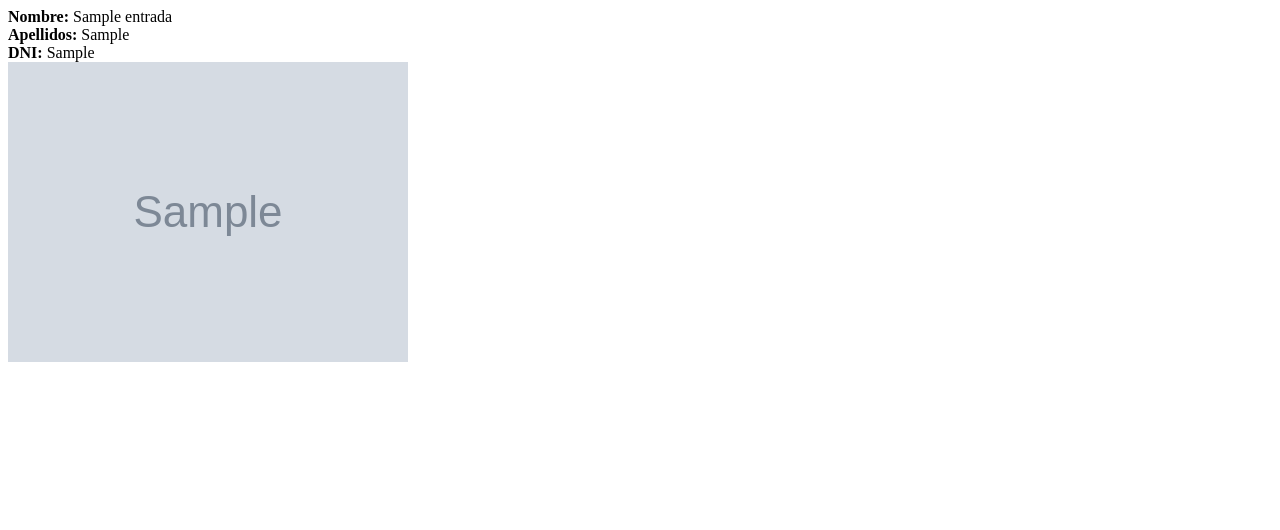
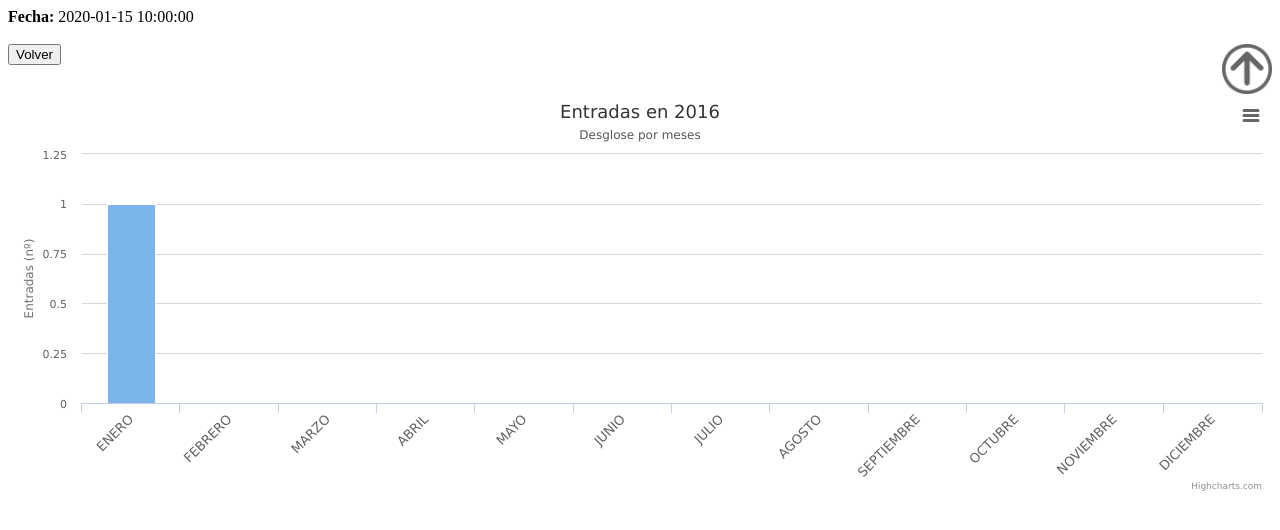
Before and after one commit to hermosilla7/Proyecto_6, a PHP site: page /clientes_entradas_admin.php?id=1 in a window 1280 px wide. Shown: the top 530 px of the page. Run offline with PHP 8.4, Linux system fonts and the light colour scheme; tables that the repository leaves empty or names only in its code hold one stand-in row (values such as "Sample post"); grey boxes marked "Sample" are stand-in pictures; some libraries are stand-ins or nearby versions.

Commit message:
entradas grafico

```diff
--- a/clientes_entradas_admin.php
+++ b/clientes_entradas_admin.php
@@ -1,39 +1,148 @@
 <?php
 	include 'conexion.proc.php';
 	$cliente_id = $_REQUEST['id'];
-	$consulta_usuarios = "SELECT * FROM entrada where cliente_id = $cliente_id";
-	$result_usuarios = mysqli_query($con, $consulta_usuarios);
+	$consulta_entradas = "SELECT * FROM entrada WHERE cliente_id = $cliente_id ORDER BY fecha DESC";
+	$result_entradas = mysqli_query($con, $consulta_entradas);
+    //total de visitas
+    $consulta_total_entradas = "SELECT COALESCE(count(id),0)  AS 'total' FROM entrada where cliente_id = $cliente_id";
+    $result_total_entradas = mysqli_query($con, $consulta_total_entradas);
+    $entrada_total = mysqli_fetch_array($result_total_entradas);
 
-if(mysqli_num_rows($result_usuarios)==0){
-	 echo '<b>No hay dato</b>';
+if(mysqli_num_rows($result_entradas)==0){
+	 echo '<b>No hay entradas</b>';
 
 	}else{
 
-	 $cliente=mysqli_fetch_array($result_usuarios);
-echo "<div class='clients'><b style='margin-top: 15px;'>Nombre:</b> ";
-                echo utf8_encode($cliente['nombre']);
-                echo "<br/>";
-                echo "<b>Apellidos:</b> ";
-                echo utf8_encode($cliente['apellidos']);
-                echo "<br/>";
-                echo "<b>DNI:</b> ";
-                echo utf8_encode($cliente['dni']);
-                echo "<br/>";
-                Imagen:
+	while ($entrada=mysqli_fetch_array($result_entradas)) {
+        echo "<div class='clients'><b style='margin-top: 15px;'>Fecha:</b> ";
+                echo utf8_encode($entrada['fecha']);
+                echo "<br/></div><br/>";
+     } ;
+ }
+ ?>
+ <button type="button" class="sign-btn" onclick="window.location.href='clientes_admin.php'">Volver</button>
+            <a href="#" class="crunchify-top"><img src ="img/btt.png" style="float: right;" width="50px" height="50px"></a>
+        </div>
+    </div>
 
-                    $fichero="img/$cliente[img]";
-                    $foto = $cliente['img'];
-                    echo "<div id='img'><img src='$fichero' class='small' id='myImg'></div></div></br>";
+<?php
+include 'config.inc.php';
 ?>
+<html>
+        <script type="text/javascript" src="https://ajax.googleapis.com/ajax/libs/jquery/1.8.2/jquery.min.js"></script>
+        <style type="text/css">
+${demo.css}
+        </style>
+        <script type="text/javascript">
+$(function () {
+    $('#container').highcharts({
+        chart: {
+            type: 'column'
+        },
+        title: {
+            text: 'Entradas en 2016'
+        },
+        subtitle: {
+            text: 'Desglose por meses'
+        },
+        xAxis: {
+            type: 'category',
+            labels: {
+                rotation: -45,
+                style: {
+                    fontSize: '13px',
+                    fontFamily: 'Verdana, sans-serif'
+                }
+            }
+        },
+        yAxis: {
+            min: 0,
+            title: {
+                text: 'Entradas (nº)'
+            }
+        },
+        legend: {
+            enabled: false
+        },
+        tooltip: {
+            pointFormat: 'Total en este mes: <b>{point.y} </b>'
+        },
+        series: [{
+            name: 'Population',
+            data: [
+            <?php $db = new Conect_MySql();
+
+            $sql_enero = "SELECT COALESCE(count(id),0) AS 'total_enero' FROM entrada WHERE cliente_id = $cliente_id AND fecha like '%-01-%'";
+            $sql_febrero = "SELECT COALESCE(count(id),0)  AS 'total_febrero' FROM entrada WHERE cliente_id = $cliente_id AND fecha like '%-02-%'";
+            $sql_marzo = "SELECT COALESCE(count(id),0)  AS 'total_marzo' FROM entrada WHERE cliente_id = $cliente_id AND fecha like '%-03-%'";
+            $sql_abril = "SELECT COALESCE(count(id),0)  AS 'total_abril' FROM entrada WHERE cliente_id = $cliente_id AND fecha like '%-04-%'";
+            $sql_mayo = "SELECT COALESCE(count(id),0)  AS 'total_mayo' FROM entrada WHERE cliente_id = $cliente_id AND fecha like '%-05-%'";
+            $sql_junio = "SELECT COALESCE(count(id),0)  AS 'total_junio' FROM entrada WHERE cliente_id = $cliente_id AND fecha like '%-06-%'";
+            $sql_julio = "SELECT COALESCE(count(id),0)  AS 'total_julio' FROM entrada WHERE cliente_id = $cliente_id AND fecha like '%-07-%'";
+            $sql_agosto = "SELECT COALESCE(count(id),0)  AS 'total_agosto' FROM entrada WHERE cliente_id = $cliente_id AND fecha like '%-08-%'";
+            $sql_septiembre = "SELECT COALESCE(count(id),0)  AS 'total_septiembre' FROM entrada WHERE cliente_id = $cliente_id AND fecha like '%-09-%'";
+            $sql_octubre = "SELECT COALESCE(count(id),0)  AS 'total_octubre' FROM entrada WHERE cliente_id = $cliente_id AND fecha like '%-10-%'";
+            $sql_noviembre = "SELECT COALESCE(count(id),0)  AS 'total_noviembre' FROM entrada WHERE cliente_id = $cliente_id AND fecha like '%-11-%'";
+            $sql_diciembre = "SELECT COALESCE(count(id),0)  AS 'total_diciembre' FROM entrada WHERE cliente_id = $cliente_id AND fecha like '%-12-%'";
+
+            $result_enero = $db->execute($sql_enero);
+            $result_febrero = $db->execute($sql_febrero);
+            $result_marzo = $db->execute($sql_marzo);
+            $result_abril = $db->execute($sql_abril);
+            $result_mayo = $db->execute($sql_mayo);
+            $result_junio = $db->execute($sql_junio);
+            $result_julio = $db->execute($sql_julio);
+            $result_agosto = $db->execute($sql_agosto);
+            $result_septiembre = $db->execute($sql_septiembre);
+            $result_octubre = $db->execute($sql_octubre);
+            $result_noviembre = $db->execute($sql_noviembre);
+            $result_diciembre = $db->execute($sql_diciembre);
 
 
+            while ($row=$db->fetch_row($result_enero)){?>
+            ['ENERO', <?php echo $row['total_enero'] ?>],
+            <?php } ?>
 
-                <div class="btns">
-                <a href="clientes_modificar_admin.php?id=<?php echo $cliente['id']; ?>"><i class="fa fa-pencil-square-o fa-2x"></i></a>
-                <a href="clientes_entradas_admin.php?id=<?php echo $cliente['id']; ?>"><i class="fa fa-sign-in fa-2x"></i></a>
-                <a href="clientes_baja_admin.proc.php?id=<?php echo $cliente['id']; ?>"><i class="fa fa-user-times fa-2x"></i></a>
-                </div>
-        <?php
-                echo "<br/></div><br/>";
+            <?php
+            while ($row=$db->fetch_row($result_febrero)){?>
+            ['FEBRERO', <?php echo $row['total_febrero'] ?>],
+            <?php } ?><?php
+            while ($row=$db->fetch_row($result_marzo)){?>
+            ['MARZO', <?php echo $row['total_marzo'] ?>],
+            <?php } ?><?php
+            while ($row=$db->fetch_row($result_abril)){?>
+            ['ABRIL', <?php echo $row['total_abril'] ?>],
+            <?php } ?><?php
+            while ($row=$db->fetch_row($result_mayo)){?>
+            ['MAYO', <?php echo $row['total_mayo'] ?>],
+            <?php } ?><?php
+            while ($row=$db->fetch_row($result_junio)){?>
+            ['JUNIO', <?php echo $row['total_junio'] ?>],
+            <?php } ?><?php
+            while ($row=$db->fetch_row($result_julio)){?>
+            ['JULIO', <?php echo $row['total_julio'] ?>],
+            <?php } ?><?php
+            while ($row=$db->fetch_row($result_agosto)){?>
+            ['AGOSTO', <?php echo $row['total_agosto'] ?>],
+            <?php } ?><?php
+            while ($row=$db->fetch_row($result_septiembre)){?>
+            ['SEPTIEMBRE', <?php echo $row['total_septiembre'] ?>],
+            <?php } ?><?php
+            while ($row=$db->fetch_row($result_octubre)){?>
+            ['OCTUBRE', <?php echo $row['total_octubre'] ?>],
+            <?php } ?><?php
+            while ($row=$db->fetch_row($result_noviembre)){?>
+            ['NOVIEMBRE', <?php echo $row['total_noviembre'] ?>],
+            <?php } ?><?php
+            while ($row=$db->fetch_row($result_diciembre)){?>
+            ['DICIEMBRE', <?php echo $row['total_diciembre'] ?>],
+            <?php } ?>
+            ]
+        }]
+    });
+});
+        </script>
+<script src="js/highcharts.js"></script>
+<script src="js/modules/exporting.js"></script>
 
-            }
+<div id="container" style="min-width: 300px; height: 400px; margin: 0 auto"></div>
--- a/config.inc.php
+++ b/config.inc.php
@@ -1,7 +1,7 @@
 <?php
 
 class Conect_MySql {
-     var $obj = array ( "dbname"	=>	"bbdd_mesde65",
+     var $obj = array ( "dbname"	=>	"asociacion",
                        "dbuser"		=>	"root"		,
                        "dbpwd"		=>	""		,
                        "dbhost"		=>	"localhost"	);
```
